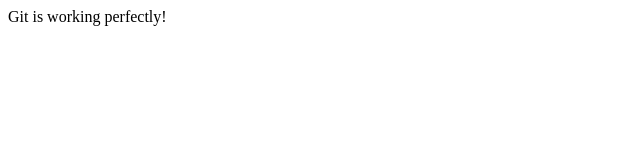
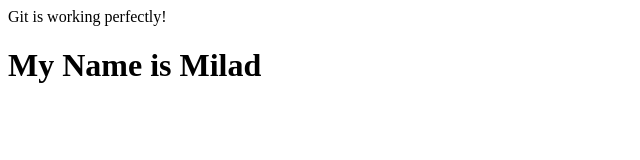
Before and after one commit to DrMiladFaridnia/test, a plain HTML site: page index.html in a window 1280 px wide. Shown: the whole page, without its empty margins (0-640 px from the left). Drawn offline with Linux system fonts and the light colour scheme.

Commit message:
Update index.html

```diff
--- a/index.html
+++ b/index.html
@@ -1,6 +1,6 @@
 <html>
 <body>
     <p>Git is working perfectly!</p>
-
+<h1>My Name is Milad</h1>
 </body>
 </html>
```
